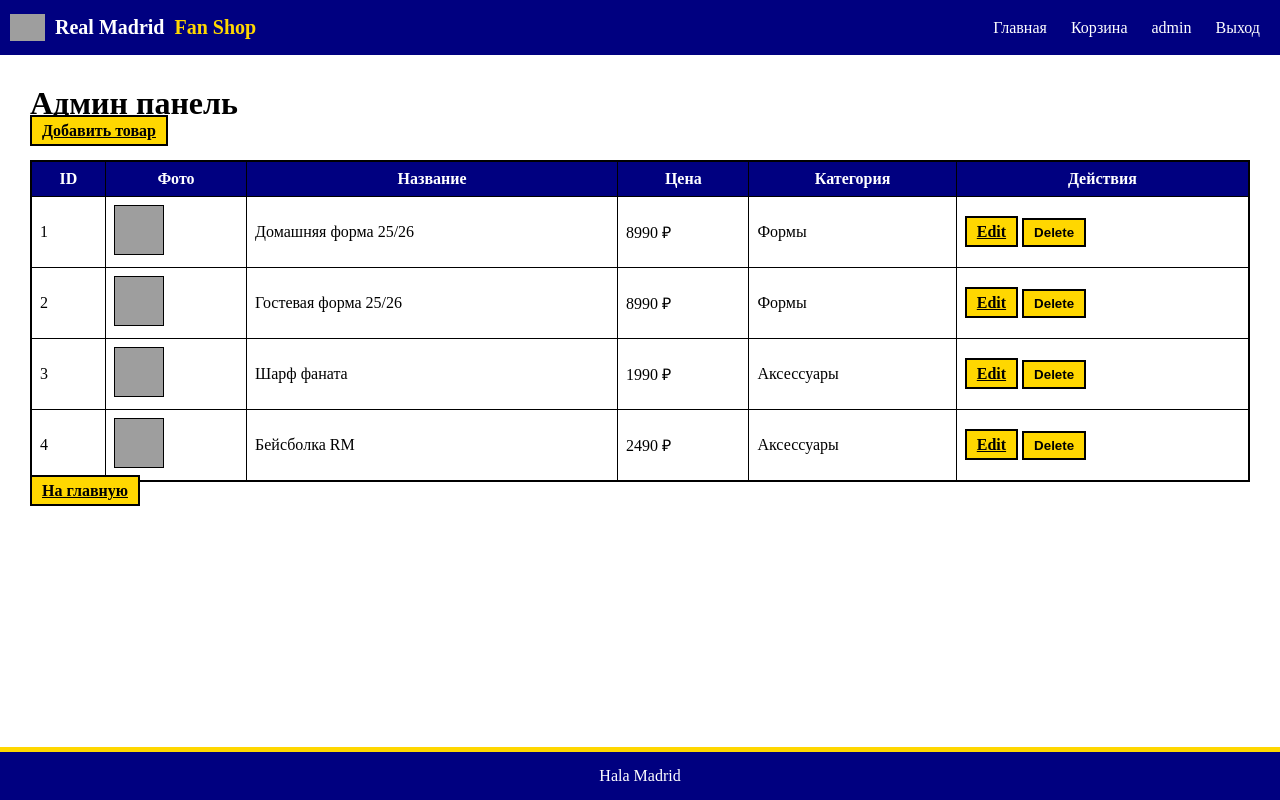
After one commit to NikolayTelegin2024/fan-shop_RealMadrid, a Flask app: page /admin in a window 1280 px wide. The commit adds this page. Run offline with Flask 3, Linux system fonts and the light colour scheme; a user stored in the database is signed in; data comes from the database, SQL or seed files in the repository; both versions use the stored data as it was after the commit; grey boxes are pictures that could not be loaded.

Commit message:
Финальная доработка перед защитой
доработаны все файлы, добавлена админка

```diff
--- a/app.py
+++ b/app.py
@@ -1,50 +1,85 @@
-from flask import Flask
+from flask import Flask, render_template
 from config import Config
 from models import db
 from flask_login import LoginManager
 from routes import routes
 from api import api
 
+# создание приложения
 def create_app():
     app = Flask(__name__)
     app.config.from_object(Config)
 
+    # подключаем базу данных
     db.init_app(app)
 
+    # настройка авторизации
     login_manager = LoginManager(app)
-    login_manager.login_view = 'login'
+    login_manager.login_view = 'routes.login'
+    login_manager.login_message = 'Пожалуйста, войдите'
 
     from models import User
 
+    # загрузка пользователя по id из сессии
     @login_manager.user_loader
     def load_user(user_id):
         return db.session.get(User, int(user_id))
 
+    # обработка ошибки 404 - страница не найдена
+    @app.errorhandler(404)
+    def not_found(error):
+        return render_template('base.html', content='<h1>404 - Страница не найдена</h1><p>Такой страницы нет</p><a href="/" class="btn">На главную</a>'), 404
+
+    # обработка ошибки 403 - доступ запрещён
+    @app.errorhandler(403)
+    def forbidden(error):
+        return render_template('base.html', content='<h1>403 - Доступ запрещён</h1><p>Нет прав</p><a href="/" class="btn">На главную</a>'), 403
+
+    # обработка ошибки 500 - ошибка сервера
+    @app.errorhandler(500)
+    def server_error(error):
+        return render_template('base.html', content='<h1>500 - Ошибка сервера</h1><p>Что-то сломалось</p><a href="/" class="btn">На главную</a>'), 500
+
+    # регистрируем маршруты сайта и api
     app.register_blueprint(routes)
     app.register_blueprint(api, url_prefix='/api')
 
     return app
 
+# запуск
 if __name__ == '__main__':
     app = create_app()
     with app.app_context():
+        # создаём таблицы в базе если их нет
         db.create_all()
 
         from models import Product, User
-        from werkzeug.security import generate_password_hash
 
+        # создаём админа если нет
+        if not User.query.filter_by(username='admin').first():
+            admin = User(username='admin', email='admin@shop.com', is_admin=True)
+            admin.set_password('admin123')
+            db.session.add(admin)
+            db.session.commit()
+            print('админ создан: admin / admin123')
+
+        # создаём товары для примера если база пустая
         if Product.query.count() == 0:
             products = [
-                Product(name='Домашняя форма 25/26', price=89.99, category='Формы', image_url='https://dealersport.ru/wp-content/smush-webp/2025/07/форма-реал-мадрид-2025-2026.jpg.webp'),
-                Product(name='Гостевая форма 25/26', price=89.99, category='Формы', image_url='https://olimpijka.ru/files/products/07/rmawakids.600x800.png?3b20897b642c65b9da192c394d2cb747'),
-                Product(name='Шарф фаната', price=19.99, category='Аксессуары', image_url='https://dealersport.ru/wp-content/smush-webp/2020/03/81oHalwk7uL-scaled.jpeg.webp'),
-                Product(name='Бейсболка RM', price=24.99, category='Аксессуары', image_url='https://olimpijka.ru/files/products/ao-mpl.600x800.jpg?2e26c97ed8f505ba91f1c663410f0709'),
+                Product(name='Домашняя форма 25/26', price=8990, category='Формы', image_url='https://dealersport.ru/wp-content/smush-webp/2025/07/форма-реал-мадрид-2025-2026.jpg.webp'),
+                Product(name='Гостевая форма 25/26', price=8990, category='Формы', image_url='https://olimpijka.ru/files/products/07/rmawakids.600x800.png?3b20897b642c65b9da192c394d2cb747'),
+                Product(name='Шарф фаната', price=1990, category='Аксессуары', image_url='https://dealersport.ru/wp-content/smush-webp/2020/03/81oHalwk7uL-scaled.jpeg.webp'),
+                Product(name='Бейсболка RM', price=2490, category='Аксессуары', image_url='https://olimpijka.ru/files/products/ao-mpl.600x800.jpg?2e26c97ed8f505ba91f1c663410f0709'),
             ]
             for p in products:
                 db.session.add(p)
+
+            # создаём обычного пользователя для тестов
             if not User.query.filter_by(username='fan').first():
-                db.session.add(User(username='fan', password_hash=generate_password_hash('123')))
+                fan = User(username='fan', email='fan@realmadrid.com')
+                fan.set_password('123')
+                db.session.add(fan)
             db.session.commit()
-            print('Готово! fan / 123')
+            print('готово! fan / 123, admin / admin123')
 
     app.run(debug=True)
--- /dev/null
+++ b/requirements.txt
@@ -0,0 +1,6 @@
+Flask==3.0.0
+Flask-SQLAlchemy==3.1.1
+Flask-Login==0.6.3
+Flask-WTF==1.2.1
+WTForms==3.1.1
+email-validator==2.1.0
--- a/routes.py
+++ b/routes.py
@@ -1,73 +1,115 @@
 from flask import Blueprint, render_template, request, redirect, url_for, flash
 from flask_login import login_user, logout_user, login_required, current_user
-from werkzeug.security import generate_password_hash, check_password_hash
-from models import db, User, Product, Cart
+from models import db, User, Product, Cart, Order, OrderItem
+from forms import LoginForm, RegisterForm, ProductForm
+from datetime import datetime, timedelta
 
 routes = Blueprint('routes', __name__)
 
+# проверка прав админа
+def admin_required(f):
+    def decorated_function(*args, **kwargs):
+        if not current_user.is_authenticated or not current_user.is_admin:
+            flash('Доступ запрещён')
+            return redirect(url_for('routes.index'))
+        return f(*args, **kwargs)
+    decorated_function.__name__ = f.__name__
+    return decorated_function
+
+# главная страница - список товаров
 @routes.route('/')
 def index():
-    return render_template('index.html', products=Product.query.all())
+    products = Product.query.all()
+    return render_template('index.html', products=products)
 
+# страница товара
 @routes.route('/product/<int:id>')
 def product(id):
-    return render_template('index.html', product=db.session.get(Product, id), detail=True)
+    product = db.session.get(Product, id)
+    if not product:
+        flash('Товар не найден')
+        return redirect(url_for('routes.index'))
+    return render_template('index.html', product=product, detail=True)
 
+# вход
 @routes.route('/login', methods=['GET', 'POST'])
 def login():
-    if request.method == 'POST':
-        user = User.query.filter_by(username=request.form['username']).first()
-        if user and check_password_hash(user.password_hash, request.form['password']):
+    form = LoginForm()
+    if form.validate_on_submit():
+        user = User.query.filter_by(username=form.username.data).first()
+        if user and user.check_password(form.password.data):
             login_user(user)
-            flash('Добро пожаловать!')
+            flash('Добро пожаловать')
             return redirect(url_for('routes.index'))
-        flash('Неверный логин')
-    return render_template('login.html')
+        flash('Неверный логин или пароль')
+    return render_template('login.html', form=form)
 
-@routes.route('/register', methods=['POST'])
+# регистрация
+@routes.route('/register', methods=['GET', 'POST'])
 def register():
-    if User.query.filter_by(username=request.form['username']).first():
-        flash('Имя занято')
-    else:
-        user = User(username=request.form['username'],
-                   password_hash=generate_password_hash(request.form['password']))
-        db.session.add(user)
-        db.session.commit()
-        login_user(user)
-        flash('Регистрация успешна!')
-        return redirect(url_for('routes.index'))
-    return render_template('login.html')
+    form = RegisterForm()
+    if form.validate_on_submit():
+        if User.query.filter_by(username=form.username.data).first():
+            flash('Имя занято')
+        else:
+            user = User(username=form.username.data, email=form.email.data)
+            user.set_password(form.password.data)
+            db.session.add(user)
+            db.session.commit()
+            login_user(user)
+            flash('Регистрация успешна')
+            return redirect(url_for('routes.index'))
+    return render_template('login.html', form=form, register=True)
 
+# выход
 @routes.route('/logout')
 @login_required
 def logout():
     logout_user()
     return redirect(url_for('routes.index'))
 
+# профиль пользователя
 @routes.route('/profile')
 @login_required
 def profile():
-    return render_template('profile.html', user=current_user)
+    orders = Order.query.filter_by(user_id=current_user.id).order_by(Order.order_date.desc()).all()
+    return render_template('profile.html', user=current_user, orders=orders)
 
+# корзина
 @routes.route('/cart')
 @login_required
 def cart():
     total = sum(i.quantity * i.product.price for i in current_user.cart_items)
     return render_template('cart.html', cart_items=current_user.cart_items, total=total)
 
+# добавление в корзину
 @routes.route('/add/<int:pid>', methods=['POST'])
 @login_required
 def add(pid):
+    product = db.session.get(Product, pid)
+    if not product:
+        flash('Товар не найден')
+        return redirect(url_for('routes.index'))
+
+    # получаем количество из формы
+    quantity = int(request.form.get('quantity', 1))
+    if quantity < 1:
+        quantity = 1
+    if quantity > 99:
+        quantity = 99
+
+    # если уже есть в корзине - увеличиваем количество
     item = Cart.query.filter_by(user_id=current_user.id, product_id=pid).first()
     if item:
-        item.quantity += 1
+        item.quantity += quantity
     else:
-        item = Cart(user_id=current_user.id, product_id=pid, quantity=1)
+        item = Cart(user_id=current_user.id, product_id=pid, quantity=quantity)
         db.session.add(item)
     db.session.commit()
-    flash('Добавлено в корзину!')
+    flash(f'Добавлено в корзину: {quantity} шт')
     return redirect(request.referrer or url_for('routes.index'))
 
+# удаление из корзины
 @routes.route('/remove/<int:cid>')
 @login_required
 def remove(cid):
@@ -78,11 +120,97 @@ def remove(cid):
         flash('Удалено')
     return redirect(url_for('routes.cart'))
 
+# оформление заказа
 @routes.route('/checkout', methods=['POST'])
 @login_required
 def checkout():
+    if not current_user.cart_items:
+        flash('Корзина пуста')
+        return redirect(url_for('routes.cart'))
+
+    # считаем сумму
+    total = sum(i.quantity * i.product.price for i in current_user.cart_items)
+
+    # создаём заказ с датой доставки +10 дней
+    order = Order(
+        user_id=current_user.id,
+        total_price=total,
+        delivery_date=datetime.utcnow() + timedelta(days=10)
+    )
+    db.session.add(order)
+    db.session.flush()  # получаем id заказа
+
+    # переносим товары из корзины в заказ
     for item in current_user.cart_items:
+        order_item = OrderItem(
+            order_id=order.id,
+            product_name=item.product.name,
+            product_price=item.product.price,
+            quantity=item.quantity
+        )
+        db.session.add(order_item)
         db.session.delete(item)
+
     db.session.commit()
-    flash('Заказ оформлен! Hala Madrid!')
+    flash('Заказ оформлен! Доставка через 10 дней')
     return redirect(url_for('routes.profile'))
+
+# админ панель - список товаров
+@routes.route('/admin')
+@login_required
+@admin_required
+def admin():
+    products = Product.query.all()
+    return render_template('admin.html', products=products)
+
+# добавление товара (админ)
+@routes.route('/admin/product/add', methods=['GET', 'POST'])
+@login_required
+@admin_required
+def add_product():
+    form = ProductForm()
+    if form.validate_on_submit():
+        product = Product(
+            name=form.name.data,
+            price=form.price.data,
+            category=form.category.data,
+            image_url=form.image_url.data
+        )
+        db.session.add(product)
+        db.session.commit()
+        flash('Товар добавлен')
+        return redirect(url_for('routes.admin'))
+    return render_template('edit_product.html', form=form, title='Добавить товар')
+
+# редактирование товара (админ)
+@routes.route('/admin/product/edit/<int:id>', methods=['GET', 'POST'])
+@login_required
+@admin_required
+def edit_product(id):
+    product = db.session.get(Product, id)
+    if not product:
+        flash('Товар не найден')
+        return redirect(url_for('routes.admin'))
+    form = ProductForm(obj=product)
+    if form.validate_on_submit():
+        product.name = form.name.data
+        product.price = form.price.data
+        product.category = form.category.data
+        product.image_url = form.image_url.data
+        db.session.commit()
+        flash('Товар обновлён')
+        return redirect(url_for('routes.admin'))
+    return render_template('edit_product.html', form=form, title='Редактировать товар')
+
+# удаление товара (админ)
+@routes.route('/admin/product/delete/<int:id>', methods=['POST'])
+@login_required
+@admin_required
+def delete_product(id):
+    product = db.session.get(Product, id)
+    if product:
+        Cart.query.filter_by(product_id=id).delete()  # удаляем из корзин
+        db.session.delete(product)
+        db.session.commit()
+        flash('Товар удалён')
+    return redirect(url_for('routes.admin'))
--- /dev/null
+++ b/static/style.css
@@ -0,0 +1,23 @@
+*{margin:0;padding:0;box-sizing:border-box;}
+html,body{height:100%;}
+body{font-family:Times New Roman,serif;background:rgb(255,255,255);display:flex;flex-direction:column;}
+.nav{background:rgb(0,0,128);color:rgb(255,255,255);padding:10px;display:flex;justify-content:space-between;align-items:center;}
+.nav a{color:rgb(255,255,255);text-decoration:none;margin:0 5px;padding:5px;}
+.nav a:hover{background:rgb(255,215,0);color:rgb(0,0,128);}
+.logo{font-size:20px;font-weight:bold;display:flex;align-items:center;gap:10px;}
+.logo span{color:rgb(255,215,0);}
+.logo-img{width:35px;height:35px;object-fit:contain;}
+.container{margin:20px;padding:10px;flex:1;}
+.alert{background:rgb(144,238,144);color:rgb(0,0,0);padding:10px;margin:10px 0;border:2px solid rgb(0,0,0);}
+.grid{margin-top:20px;}
+.card{background:rgb(245,245,220);padding:15px;margin-bottom:15px;border:3px solid rgb(139,69,19);}
+.price{font-size:22px;font-weight:bold;color:rgb(255,215,0);background:rgb(0,0,0);display:inline-block;padding:5px;margin:10px 0;}
+button,.btn{background:rgb(255,215,0);color:rgb(0,0,0);border:2px solid rgb(0,0,0);padding:5px 10px;cursor:pointer;font-weight:bold;}
+button:hover{background:rgb(255,234,0);}
+form{background:rgb(230,230,250);padding:20px;border:3px solid rgb(0,0,0);max-width:400px;margin:0 auto;}
+input, select, textarea{width:100%;padding:5px;margin:5px 0 10px;border:2px solid rgb(0,0,0);background:rgb(255,255,255);}
+.cart-item{background:rgb(250,250,210);padding:10px;margin-bottom:10px;border:2px solid rgb(0,0,0);display:flex;justify-content:space-between;align-items:center;}
+footer{background:rgb(0,0,128);color:rgb(255,255,255);text-align:center;padding:15px;margin-top:20px;border-top:5px solid rgb(255,215,0);}
+hr{border:2px solid rgb(0,0,0);margin:20px 0;}
+a{color:rgb(0,0,238);}
+button:focus, a:focus, input:focus{outline:none;}
--- /dev/null
+++ b/templates/admin.html
@@ -0,0 +1,44 @@
+{% extends "base.html" %}
+{% block content %}
+
+<h1>Админ панель</h1>
+
+<!-- кнопка добавления товара -->
+<div style="margin-bottom:20px;">
+    <a href="/admin/product/add" class="btn">Добавить товар</a>
+</div>
+
+<!-- таблица со всеми товарами -->
+<table style="width:100%;background:white;border:2px solid black;border-collapse:collapse;">
+    <tr style="background:rgb(0,0,128);color:white;">
+        <th style="border:1px solid black;padding:8px;">ID</th>
+        <th style="border:1px solid black;padding:8px;">Фото</th>
+        <th style="border:1px solid black;padding:8px;">Название</th>
+        <th style="border:1px solid black;padding:8px;">Цена</th>
+        <th style="border:1px solid black;padding:8px;">Категория</th>
+        <th style="border:1px solid black;padding:8px;">Действия</th>
+    </tr>
+    {% for p in products %}
+    <tr>
+        <td style="border:1px solid black;padding:8px;">{{ p.id }}</td>
+        <td style="border:1px solid black;padding:8px;">
+            {% if p.image_url %}
+                <img src="{{ p.image_url }}" style="width:50px;height:50px;object-fit:cover;border:1px solid black;">
+            {% endif %}
+        </td>
+        <td style="border:1px solid black;padding:8px;">{{ p.name }}</td>
+        <td style="border:1px solid black;padding:8px;">{{ "%.0f"|format(p.price) }} ₽</td>
+        <td style="border:1px solid black;padding:8px;">{{ p.category }}</td>
+        <td style="border:1px solid black;padding:8px;">
+            <a href="/admin/product/edit/{{ p.id }}" class="btn">Edit</a>
+            <form method="POST" action="/admin/product/delete/{{ p.id }}" style="display:inline;padding:0;border:none;background:none;">
+                <button type="submit" onclick="return confirm('Удалить?')">Delete</button>
+            </form>
+        </td>
+    </tr>
+    {% endfor %}
+</table>
+
+<a href="/" class="btn" style="margin-top:20px;">На главную</a>
+
+{% endblock %}
--- a/templates/base.html
+++ b/templates/base.html
@@ -3,31 +3,10 @@
 <head>
     <meta charset="UTF-8">
     <title>Real Madrid Shop</title>
-    <style>
-        *{margin:0;padding:0;box-sizing:border-box;}
-        body{font-family:Times New Roman,serif;background:rgb(255,255,255);}
-        .nav{background:rgb(0,0,128);color:rgb(255,255,255);padding:10px;display:flex;justify-content:space-between;align-items:center;}
-        .nav a{color:rgb(255,255,255);text-decoration:none;margin:0 5px;padding:5px;}
-        .nav a:hover{background:rgb(255,215,0);color:rgb(0,0,128);}
-        .logo{font-size:20px;font-weight:bold;display:flex;align-items:center;gap:10px;}
-        .logo span{color:rgb(255,215,0);}
-        .logo-img{width:35px;height:35px;object-fit:contain;}
-        .container{margin:20px;padding:10px;}
-        .alert{background:rgb(144,238,144);color:rgb(0,0,0);padding:10px;margin:10px 0;border:2px solid rgb(0,0,0);}
-        .grid{margin-top:20px;}
-        .card{background:rgb(245,245,220);padding:15px;margin-bottom:15px;border:3px solid rgb(139,69,19);}
-        .price{font-size:22px;font-weight:bold;color:rgb(255,215,0);background:rgb(0,0,0);display:inline-block;padding:5px;margin:10px 0;}
-        button,.btn{background:rgb(255,215,0);color:rgb(0,0,0);border:2px solid rgb(0,0,0);padding:5px 10px;cursor:pointer;font-weight:bold;}
-        button:hover{background:rgb(255,234,0);}
-        form{background:rgb(230,230,250);padding:20px;border:3px solid rgb(0,0,0);max-width:400px;margin:0 auto;}
-        input{width:100%;padding:5px;margin:5px 0 10px;border:2px solid rgb(0,0,0);background:rgb(255,255,255);}
-        .cart-item{background:rgb(250,250,210);padding:10px;margin-bottom:10px;border:2px solid rgb(0,0,0);}
-        footer{background:rgb(0,0,128);color:rgb(255,255,255);text-align:center;padding:15px;margin-top:20px;border-top:5px solid rgb(255,215,0);}
-        hr{border:2px solid rgb(0,0,0);margin:20px 0;}
-        a{color:rgb(0,0,238);}
-    </style>
+    <link rel="stylesheet" href="{{ url_for('static', filename='style.css') }}">
 </head>
 <body>
+    <!-- шапка сайта с меню -->
     <nav class="nav">
         <div class="logo">
             <img class="logo-img" src="https://i.pinimg.com/originals/01/ed/d6/01edd61fec5e1ce496018722888f375b.jpg?nii=t" alt="Real Madrid logo">
@@ -36,6 +15,7 @@
         <div>
             <a href="/">Главная</a>
             <a href="/cart">Корзина</a>
+            <!-- показываем разное меню для авторизованных и гостей -->
             {% if current_user.is_authenticated %}
                 <a href="/profile">{{ current_user.username }}</a>
                 <a href="/logout">Выход</a>
@@ -44,12 +24,23 @@
             {% endif %}
         </div>
     </nav>
+
+    <!-- основное содержание -->
     <div class="container">
+        <!-- всплывающие сообщения -->
         {% with messages = get_flashed_messages() %}
             {% if messages %}{% for msg in messages %}<div class="alert">{{ msg }}</div>{% endfor %}{% endif %}
         {% endwith %}
-        {% block content %}{% endblock %}
+
+        <!-- для страниц ошибок -->
+        {% if content %}
+            {{ content|safe }}
+        {% else %}
+            {% block content %}{% endblock %}
+        {% endif %}
     </div>
+
+    <!-- подвал -->
     <footer>Hala Madrid</footer>
 </body>
 </html>
```
Also changed, not shown: api.py (+41 -6 lines), config.py (+6 -5 lines), forms.py (added, +22 -0 lines), models.py (+35 -0 lines), templates/cart.html (+11 -8 lines), templates/edit_product.html (added, +32 -0 lines), templates/index.html (+13 -3 lines), templates/login.html (+12 -1 lines), templates/profile.html (+41 -2 lines), README.md, instance/shop.db.
